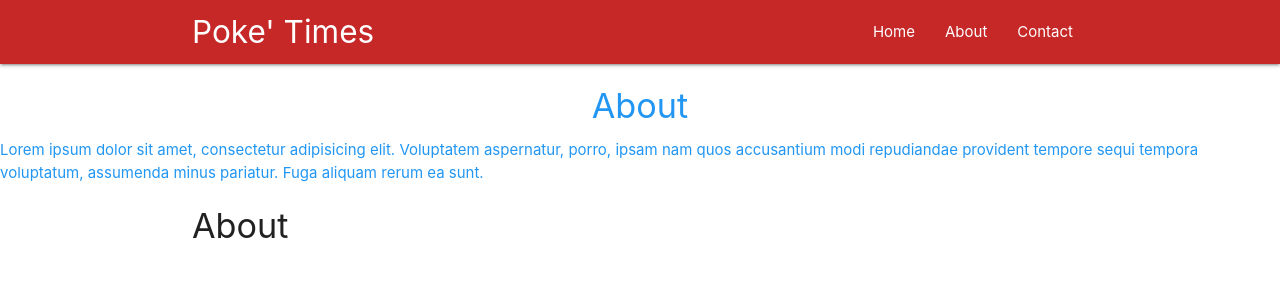
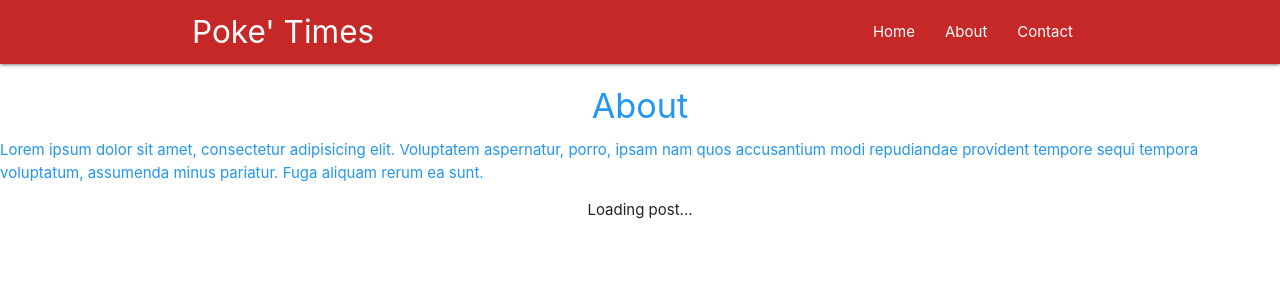
Before and after one commit to Sankalp100/React-Playlist, a React (Create React App) app in the folder New/poketimes/: page /About in a window 1280 px wide. Shown: the top 300 px of the page. Built offline with nearby package versions, Linux system fonts and the light colour scheme; no server answers.

Commit message:
rout-parameter-2

```diff
--- a/New/poketimes/src/component/Post.js
+++ b/New/poketimes/src/component/Post.js
@@ -1,19 +1,33 @@
 import React, { Component } from 'react'
+import axios from 'axios'
 
 class Post extends Component {
     state = {
-        id: null
+        post: null
     }
     componentDidMount(){
         let id = this.props.match.params.post_id;
-        this.setState({
-            id:id
-        })
+        axios.get('https://jsonplaceholder.typicode.com/posts/' + id)
+            .then(res => {
+                this.setState({
+                    post: res.data
+                })
+            })
     }
     render() {
+
+        const post = this.state.post ? (
+            <div className="post">
+                <h4 className="center">{this.state.post.title}</h4>
+                <p>{this.state.post.body}</p>
+            </div>
+        ) : (
+            <div className="center">Loading post...</div>
+        )
+
         return(
             <div className="container">
-                <h4>{this.state.id}</h4>
+                {post}
             </div>
         )
     }
--- a/New/poketimes/src/component/home.js
+++ b/New/poketimes/src/component/home.js
@@ -1,5 +1,6 @@
 import React, { Component } from 'react'
 import axios from 'axios'
+import { Link } from 'react-router-dom'
 
 class Home extends Component{
     state = {
@@ -21,7 +22,9 @@
                 return (
                     <div className="post card" key={post.id}>
                         <div className="card-content">
+                            <Link to ={'/'+ post.id}>
                             <span className="card-title">{post.title}</span>
+                            </Link>
                             <p>{post.body}</p>
                         </div>
                     </div>
```
